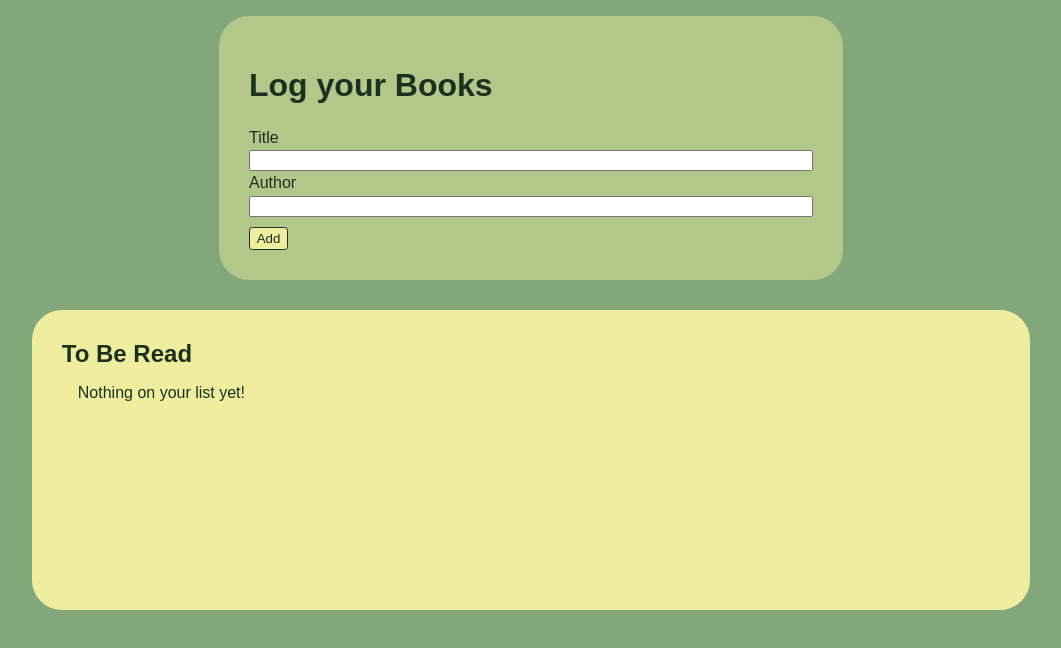
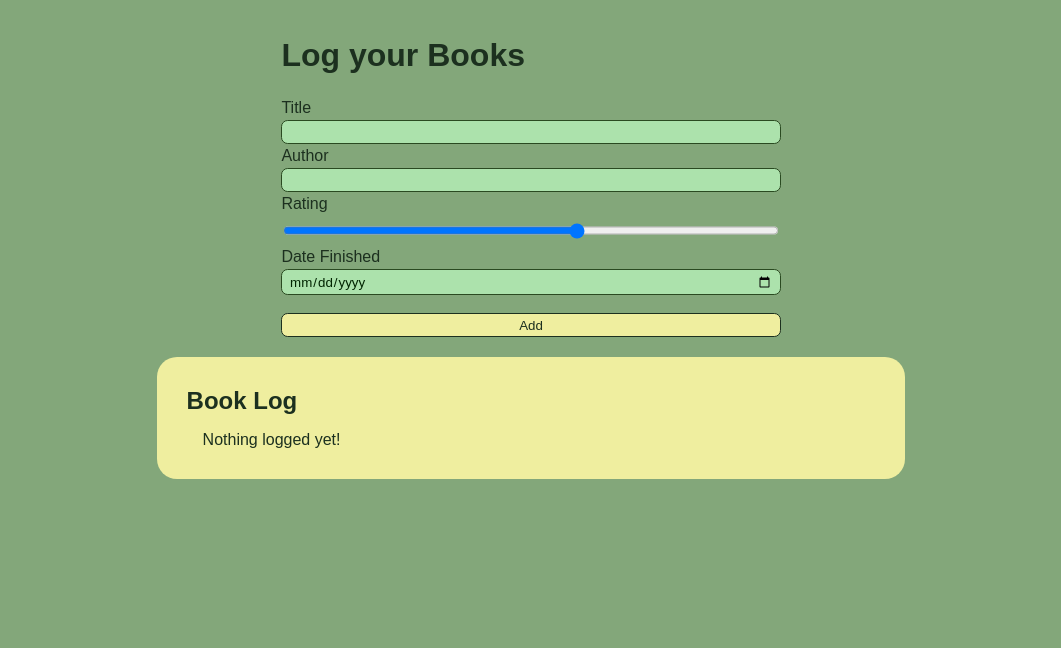
Before and after one commit to melyjely/CIS223_Final-Project, a React (Vite) app: page / in a window 1280 px wide. Shown: the top 648 px of the page, without its empty margins (109-1170 px from the left). Built offline with nearby package versions, Linux system fonts and the light colour scheme.

Commit message:
Add files via upload

```diff
--- a/src/App.jsx
+++ b/src/App.jsx
@@ -1,7 +1,6 @@
 import { useEffect, useState } from "react";
-// import { BookList } from "./BookList";
+import { BookList } from "./BookList";
 import { NewBookLog } from "./NewBookLog";
-import { ToBeRead } from "./ToBeRead";
 
 // Tutorial START
 export default function App() {
@@ -25,89 +24,43 @@ export default function App() {
 
   // END
 
-  function addBook(title, author) {
+  function addBook(title, author, rating, date) {
     // add ", author, rating, date" ?
-    setBooks((currentTBR) => {
+    setBooks((currentBooks) => {
       // return the current list + the new entry
       return [
-        ...currentTBR,
+        ...currentBooks,
         {
           id: crypto.randomUUID(),
           title,
           author,
-          completed: false,
+          rating,
+          date,
+          // completed: false,
         },
       ];
     });
   }
 
-  function finishBook(title, author) {
-    // add "rating, date" ?
-    setBooks((finishedBooks) => {
-      // return the current list + the finished book
-      return [
-        ...finishedBooks,
-        {
-          id: crypto.randomUUID(),
-          title,
-          author,
-          // rating,
-          // date,
-          completed: false,
-        },
-      ];
-    });
-  }
-
-  // Tutorial START
-  function toggleRead(id, completed) {
-    setBooks((currentTBR) => {
-      return currentTBR.map((book) => {
-        if (book.id === id) {
-          return { ...book, completed };
-        }
-        return book;
-      });
-    });
-  }
-  // END
 
   // remove book entry
   function deleteBook(id) {
-    setBooks((currentTBR) => {
-      return currentTBR.filter((book) => book.id !== id);
+    setBooks((currentBooks) => {
+      return currentBooks.filter((book) => book.id !== id);
     });
   }
 
   return (
     <>
       {/* form to log book */}
-      <div id="form">
-        <NewBookLog onSubmit={addBook} />
-      </div>
+      <NewBookLog onSubmit={addBook} />
 
       <div id="paperList">
-        {/* <section> */}
-          <h1 className="header">To Be Read</h1>
-          {/* entries are then added to the book log list */}
-          <ToBeRead
-            onSubmit={finishBook}
-            books={books}
-            toggleRead={toggleRead}
-            deleteBook={deleteBook}
-          />
-        {/* </section> */}
-
-        {/* <section> */}
-          {/* <h1 className="header">Finished Books</h1> */}
-          {/* <BookList
-          finishedBooks={finishedBooks}
-          toggleRead={toggleRead}
-          deleteBook={deleteBook}
-          /> */}
-        {/* </section> */}
+        <h1 className="header">Book Log</h1>
+        {/* entries are then added to the book log list */}
+        <BookList books={books} deleteBook={deleteBook} />
       </div>
-      {/* removed "toggleRead={toggleRead}"^ */}
+      {/* removed "toggleTodo={toggleTodo}"^ */}
     </>
   );
 }
--- a/src/BookEntry.jsx
+++ b/src/BookEntry.jsx
@@ -1,45 +1,22 @@
-// import { useState } from "react";
-
-export function BookEntry({
-  completed,
-  id,
-  title,
-  author,
-  // rating,
-  // date,
-  toggleRead,
-  deleteBook,
-}) {
-  // const [date, setDate] = useState();
+export function BookEntry({ id, title, author, rating, date, deleteBook }) {
   return (
     <li>
       {/* Tutorial START */}
-      <label className="check">
-        <input
-          type="checkbox"
-          checked={completed}
-          onChange={(e) => toggleRead(id, e.target.checked)}
-        />
-        {title}
+      &#x2714;
+      <label>{title}</label>
+      {/* Tutorial END */}
+      <label> by {author}</label>
+      <label>
+        {" "}
+        finished on <strong>{date}</strong>{" "}
       </label>
-      {/* Tutorial END */}
-
-      <label> by {author}</label>
-      {/* <label> Rating: {rating}</label>
-      <label> Finished on {date} </label> */}
+      <label>
+        {" "}
+        Rating: <strong>{rating}</strong>/5
+      </label>
       {/* date format changes when logged */}
-      {/* <label>
-        Date Finished:
-        <input
-          value={date}
-          onChange={(e) => setDate(e.target.value)}
-          type="date"
-          id="date"
-        />
-        {date}
-      </label> */}
-      <button onClick={() => deleteBook(id)} className="btn btn-finish">
-        I'm Finished
+      <button onClick={() => deleteBook(id)} className="btn btn-delete">
+        &#x2715;
       </button>
     </li>
   );
--- a/src/BookList.jsx
+++ b/src/BookList.jsx
@@ -1,24 +1,22 @@
-// export function BookList({
-//   finishedBooks: finishedBooks,
-//   toggleRead,
-//   deleteBook,
-// }) {
-//   // toggleRead removed ^
-//   return (
-//     <ul className="list">
-//       {finishedBooks.length === 0 && "Nothing finished yet!"}
+import { BookEntry } from "./bookEntry";
 
-//       {/* add logged finishedBooks to list */}
-//       {finishedBooks.map((book) => {
-//         return (
-//           <ToBeRead
-//             {...book}
-//             key={book.id}
-//             toggleRead={toggleRead}
-//             deleteBook={deleteBook}
-//           />
-//         );
-//       })}
-//     </ul>
-//   );
-// }
+export function BookList({ books: books, deleteBook }) {
+  // toggleTodo removed ^
+  return (
+    <ul className="list">
+      {books.length === 0 && "Nothing logged yet!"}
+
+      {/* add logged books to list */}
+      {books.map((book) => {
+        return (
+          <BookEntry
+            {...book}
+            key={book.id}
+            // toggleTodo={toggleTodo}
+            deleteBook={deleteBook}
+          />
+        );
+      })}
+    </ul>
+  );
+}
--- a/src/NewBookLog.jsx
+++ b/src/NewBookLog.jsx
@@ -5,14 +5,15 @@ export function NewBookLog({ onSubmit }) {
 
   const [author, setAuthor] = useState("");
 
-  // const [rating, setRating] = useState(2.5);
+  const [rating, setRating] = useState(2.5);
 
+  const [date, setDate] = useState();
 
   function handleSubmit(e) {
     e.preventDefault();
     if (newBook === "") return; // if empty string, then return / do nothing
     // onSubmit(newBook, author);
-    onSubmit(newBook, author); // create log for the book in the list
+    onSubmit(newBook, author, rating, date); // create log for the book in the list
 
     setNewBook(""); // erase fields for next entry
   }
@@ -35,7 +36,7 @@ export function NewBookLog({ onSubmit }) {
           type="author"
           id="author"
         />
-        {/* <label htmlFor="rating">Rating</label>
+        <label htmlFor="rating">Rating</label>
         <input
           value={rating}
           onChange={(e) => setRating(parseFloat(e.target.value))}
@@ -50,7 +51,7 @@ export function NewBookLog({ onSubmit }) {
           onChange={(e) => setDate(e.target.value)}
           type="date"
           id="date"
-        /> */}
+        />
       </div>
       <button className="btn">Add</button>
     </form>
--- a/src/ToBeRead.jsx
+++ /dev/null
@@ -1,22 +0,0 @@
-import { BookEntry } from "./bookEntry";
-
-export function ToBeRead({ books: books, toggleRead, deleteBook }) {
-  // toggleRead removed ^
-  return (
-    <ul className="list">
-      {books.length === 0 && "Nothing on your list yet!"}
-
-      {/* add logged books to list */}
-      {books.map((book) => {
-        return (
-          <BookEntry
-            {...book}
-            key={book.id}
-            toggleRead={toggleRead}
-            deleteBook={deleteBook}
-          />
-        );
-      })}
-    </ul>
-  );
-}
--- a/src/style.css
+++ b/src/style.css
@@ -5,25 +5,18 @@
 }
 
 body {
-  background: #83a77a;
-  color: hsl(129, 26%, 15%);
+  background: #83a77a; /* written by me */
+  color: hsl(129, 26%, 15%); /* written by me */
   padding: 1rem;
   margin: 0 auto;
 }
 
-#form {
-  max-width: 50%;
-  background-color: #efee9f6f;
-  padding: 30px;
-  border-radius: 30px;
-  margin: auto;
-}
-
-.new-item-form {
+.new-book-form {
+  max-width: 40%; /* written by me */
   display: flex;
   flex-direction: column;
   gap: 0.5rem;
-
+  margin: auto; /* written by me */
 }
 
 .form-row {
@@ -32,12 +25,13 @@ body {
   gap: 0.2rem;
 }
 
+/* code below edited by me */
 .btn {
   background: #efee9f;
   border: 1px solid hsl(129, 26%, 15%);
   color: hsl(129, 26%, 15%);
   padding: 0.25em 0.5em;
-  border-radius: 0.25em;
+  border-radius: 0.5em;
   cursor: pointer;
   outline: none;
   margin-top: 10px;
@@ -48,47 +42,39 @@ body {
   background: hsl(56, 86%, 64%);
 }
 
-.btn.btn-finish {
+.btn.btn-delete {
   margin-top: 0;
-  background: hsla(111, 72%, 55%, 0.753);
-  border: 1px solid hsl(129, 26%, 15%);
-  color: hsl(140, 100%, 9%);
+  background: hsla(0, 0%, 93%, 0.4);
+  border: 1px solid hsl(0, 0%, 17%);
+  color: hsl(0, 0%, 17%);
 }
 
-.btn.btn-finish:hover,
-.btn.btn-finish:focus-visible {
-  background: hsla(115, 80%, 70%, 0.876);
+.btn.btn-delete:hover,
+.btn.btn-delete:focus-visible {
+  background: hsla(0, 0%, 53%, 0.465);
 }
 
-.new-item-form input {
+.new-book-form input {
   outline: none;
-  border: 1px solid hsl(200, 100%, 40%);
-  background: hsl(200, 100%, 30%);
-  border-radius: 0.25em;
+  border: 1px solid hsl(107, 38%, 21%);
+  background: hsl(120, 48%, 78%);
+  border-radius: 0.5em;
   padding: 0.25em 0.5em;
-  color: hsl(200, 100%, 90%);
+  color: hsl(118, 100%, 7%);
 }
 
-.new-item-form input:focus {
-  border: 1px solid hsl(200, 100%, 70%);
+.new-book-form input:focus {
+  border: 1px solid hsl(108, 100%, 17%);
 }
 
 #paperList {
-  max-width: 80%;
-  min-height: 300px;
-  margin: 30px auto 30px auto;
+  max-width: 60%;
+  margin: 20px auto auto auto;
   padding: 30px;
   background-color: #efee9f;
-  border-radius: 30px;
-
+  border-radius: 20px;
 }
-
-/* section {
-  max-width: 45%;
-  float: left;
-  margin: 10px;
-
-} */
+/* ^^^^^^ */
 
 .header {
   font-size: 1.5rem;
@@ -101,10 +87,6 @@ body {
   padding: 0;
   margin-left: 1rem;
   list-style: none;
-}
-
-.list li:has(input:checked) label {
-  color: hsl(200, 20%, 40%);
 }
 
 .list {
@@ -126,9 +108,11 @@ body {
   align-items: center;
 }
 
+/* written by me */
 .list li:has(input:focus-visible) label {
-  outline: 1px solid hsl(200, 100%, 50%);
+  outline: 1px solid hsl(118, 100%, 50%);
 }
+/* ^^^^^^^^^^ */
 
 .list li input {
   outline: none;
@@ -138,31 +122,3 @@ body {
   pointer-events: none;
   position: absolute;
 }
-
-.list li label.check::before {
-  content: "";
-  display: block;
-  width: 0.9rem;
-  height: 0.9rem;
-  background: hsl(200, 100%, 90%);
-  border-radius: 0.25em;
-  display: flex;
-  justify-content: center;
-  align-items: center;
-}
-
-.list li label.check:hover::before {
-  background: hsl(200, 100%, 80%);
-}
-
-.list li:has(input:checked) label.check::before {
-  content: "✔";
-  background: hsl(200, 100%, 40%);
-  color: hsl(200, 100%, 90%);
-  font-size: 0.75rem;
-  font-weight: bold;
-}
-
- .list li:has(input:checked) label.check:hover::before {
-  background: hsl(200, 100%, 30%);
-}
```
